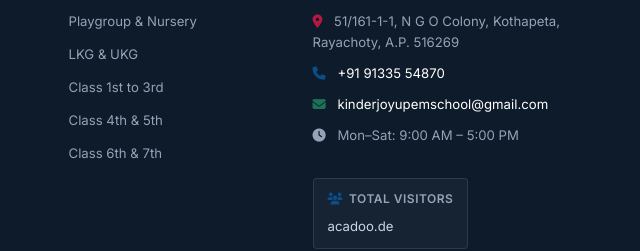
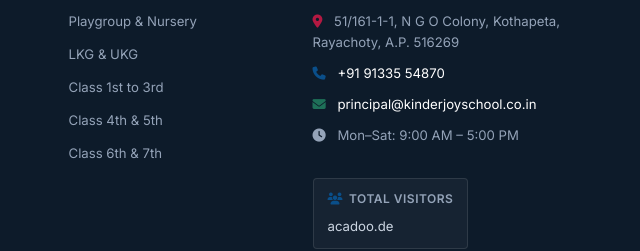
Before and after one commit to kinderjoyupemschool-cmd/kinderjoyschool, a plain HTML site: page index.html in a window 1280 px wide. Shown: the part 6405-6656 px from the top of the page, 640-1280 px from the left. Drawn offline with Linux system fonts and the light colour scheme.

Commit message:
Update index.html

```diff
--- a/index.html
+++ b/index.html
@@ -845,7 +845,7 @@
           </p>
           <p style="margin-bottom: 10px; color: #94a3b8;">
             <i class="fas fa-envelope" style="color: var(--accent-green); margin-right: 8px;"></i>
-            <a href="mailto:kinderjoyupemschool@gmail.com" style="color: #fff;">kinderjoyupemschool@gmail.com</a>
+            <a href="mailto:principal@kinderjoyschool.co.in" style="color: #fff;">principal@kinderjoyschool.co.in</a>
           </p>
           <p style="margin-bottom: 14px; color: #94a3b8;">
             <i class="fas fa-clock" style="color: var(--accent-yellow); margin-right: 8px;"></i>
```
